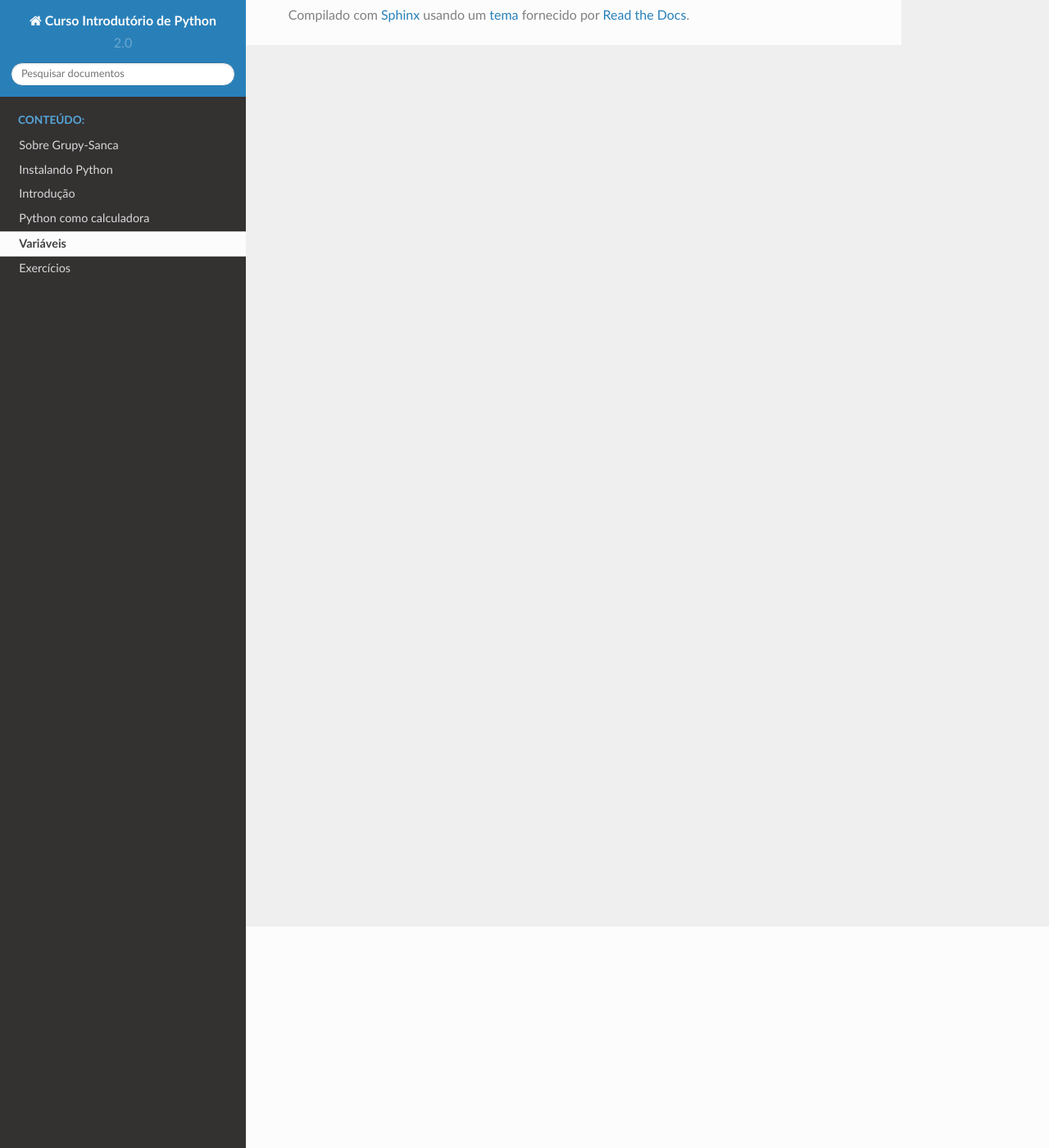
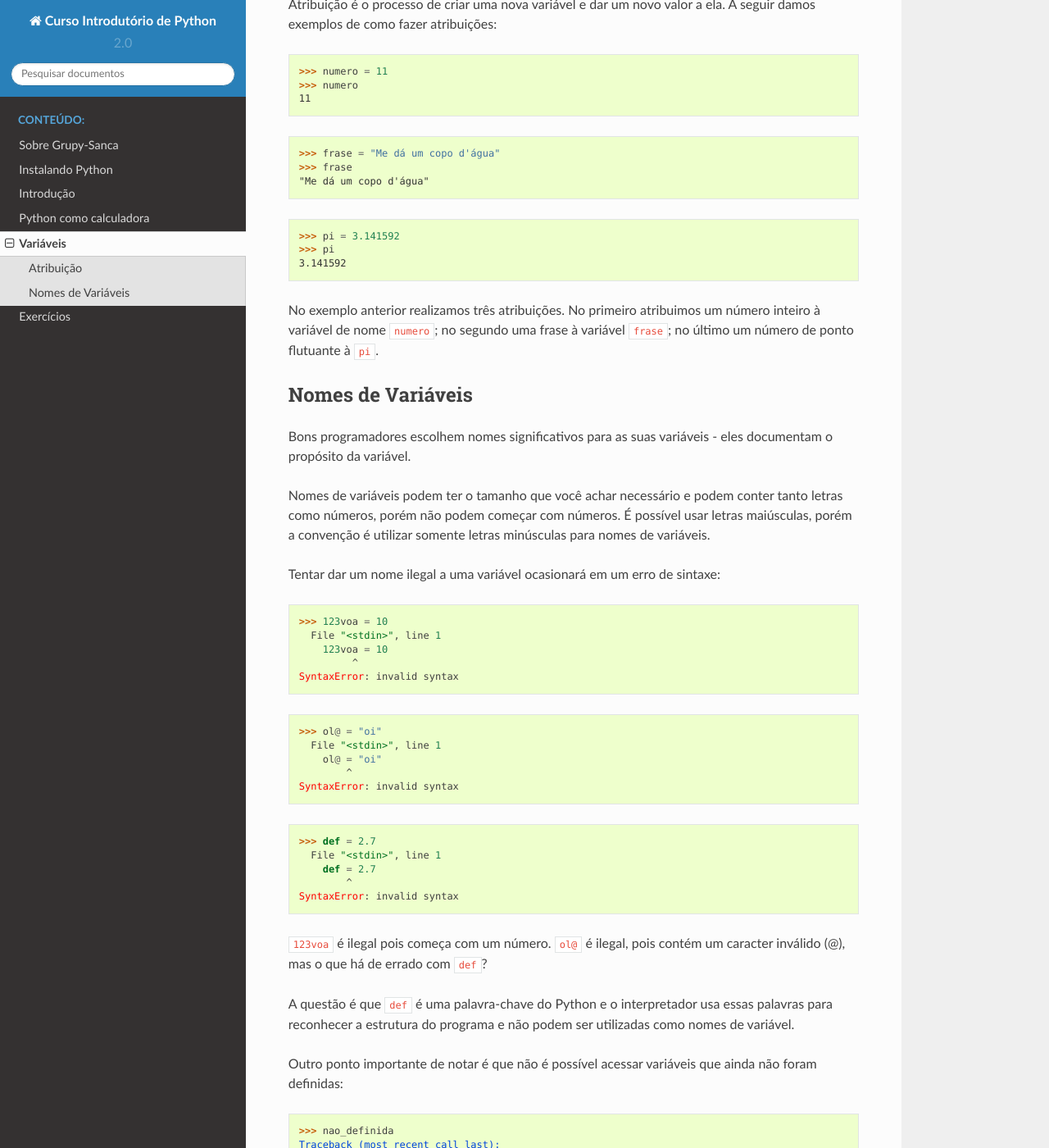
Before and after one commit to grupy-sanca/curso-python, a Sphinx documentation site: the page built from material/source/variaveis.rst, in a window 1280 px wide and 1400 px high, scrolled down 270 px. Shown: the whole window at 82% size. Built offline with Sphinx 7.4.7 and the Read the Docs theme 2.0.0, drawn with Linux system fonts in a browser that asks for light colours; some of the changed text lies outside the part shown.

Commit message:
copiado o comeco de variaveis

```diff
--- a/README.rst
+++ b/README.rst
@@ -3,3 +3,7 @@ Curso Introdutório de Python
 ============================
 
 Por Grupy-Sanca.
+
+Veja `online <https://curso-intro-python.readthedocs.io/>`_.
+
+PS: remake de https://github.com/grupy-sanca/curso-python-intro
--- a/material/source/variaveis.rst
+++ b/material/source/variaveis.rst
@@ -1,2 +1,150 @@
 Variáveis
 =========
+
+Variável é um **nome** que se refere a um valor.
+
+
+Atribuição
+----------
+
+Atribuição é o processo de criar uma nova variável e dar um novo valor a
+ela. A seguir damos exemplos de como fazer atribuições:
+
+.. code:: python
+
+   >>> numero = 11
+   >>> numero
+   11
+
+.. code:: python
+
+   >>> frase = "Me dá um copo d'água"
+   >>> frase
+   "Me dá um copo d'água"
+
+.. code:: python
+
+   >>> pi = 3.141592
+   >>> pi
+   3.141592
+
+No exemplo anterior realizamos três atribuições. No primeiro atribuimos um
+número inteiro à variável de nome ``numero``; no segundo uma frase à
+variável ``frase``; no último um número de ponto flutuante à ``pi``.
+
+Nomes de Variáveis
+------------------
+
+Bons programadores escolhem nomes significativos para as suas variáveis
+- eles documentam o propósito da variável.
+
+Nomes de variáveis podem ter o tamanho que você achar necessário e podem
+conter tanto letras como números, porém não podem começar com números. É
+possível usar letras maiúsculas, porém a convenção é utilizar somente
+letras minúsculas para nomes de variáveis.
+
+Tentar dar um nome ilegal a uma variável ocasionará em um erro de sintaxe:
+
+.. code:: python
+
+    >>> 123voa = 10
+      File "<stdin>", line 1
+        123voa = 10
+             ^
+    SyntaxError: invalid syntax
+
+.. code:: python
+
+   >>> ol@ = "oi"
+     File "<stdin>", line 1
+       ol@ = "oi"
+           ^
+   SyntaxError: invalid syntax
+
+.. code:: python
+
+   >>> def = 2.7
+     File "<stdin>", line 1
+       def = 2.7
+           ^
+   SyntaxError: invalid syntax
+
+
+``123voa`` é ilegal pois começa com um número. ``ol@`` é ilegal, pois
+contém um caracter inválido (@), mas o que há de errado com ``def``?
+
+A questão é que ``def`` é uma palavra-chave do Python e o interpretador
+usa essas palavras para reconhecer a estrutura do programa e não podem ser
+utilizadas como nomes de variável.
+
+Outro ponto importante de notar é que não é possível acessar variáveis que
+ainda não foram definidas:
+
+.. code:: python
+
+   >>> nao_definida
+   Traceback (most recent call last):
+     File "<stdin>", line 1, in <module>
+   NameError: name 'nao_definida' is not defined
+
+Tentar acessar uma variável sem definí-la anteriormente ocasiona em um "erro
+de nome".
+
+Também podemos atribuir expressões a uma variável:
+
+.. code:: python
+
+   >>> x = 3 * 5 - 2
+   >>> x
+   13
+   >>> y = 3 * x + 10
+   >>> y
+   49
+   >>> z = x + y
+   >>> z
+   62
+
+.. code:: python
+
+   >>> n = 10
+   >>> n + 2 # 10 + 2
+   12
+   >>> 9 - n # 9 - 10
+   -1
+
+
+É importante lembrar que para mudar o valor de uma variável é preciso
+utilizar a atribuição. Nos dois exemplos anteriores não atribuimos as
+expressões à n, portanto seu valor continuou o mesmo.
+
+Vamos alterar o valor de ``n``:
+
+.. code:: python
+
+   >>> n
+   10
+   >>> n = n + 2
+   >>> n
+   12
+   >>> 9 - n
+   -3
+
+Outra forma de somar na variável:
+
+.. code:: python
+
+   >>> num = 4
+   >>> num += 3
+   >>> num
+   7
+
+Também funciona com multiplicação:
+
+.. code:: python
+
+   >>> x = 2
+   >>> x *= 3
+   >>> x
+   6
+
+Faça agora o :ref:`exercício 5 <ex_variaveis-basico>`
```
Also changed, not shown: material/source/exercicios.rst (+8 -1 lines).
